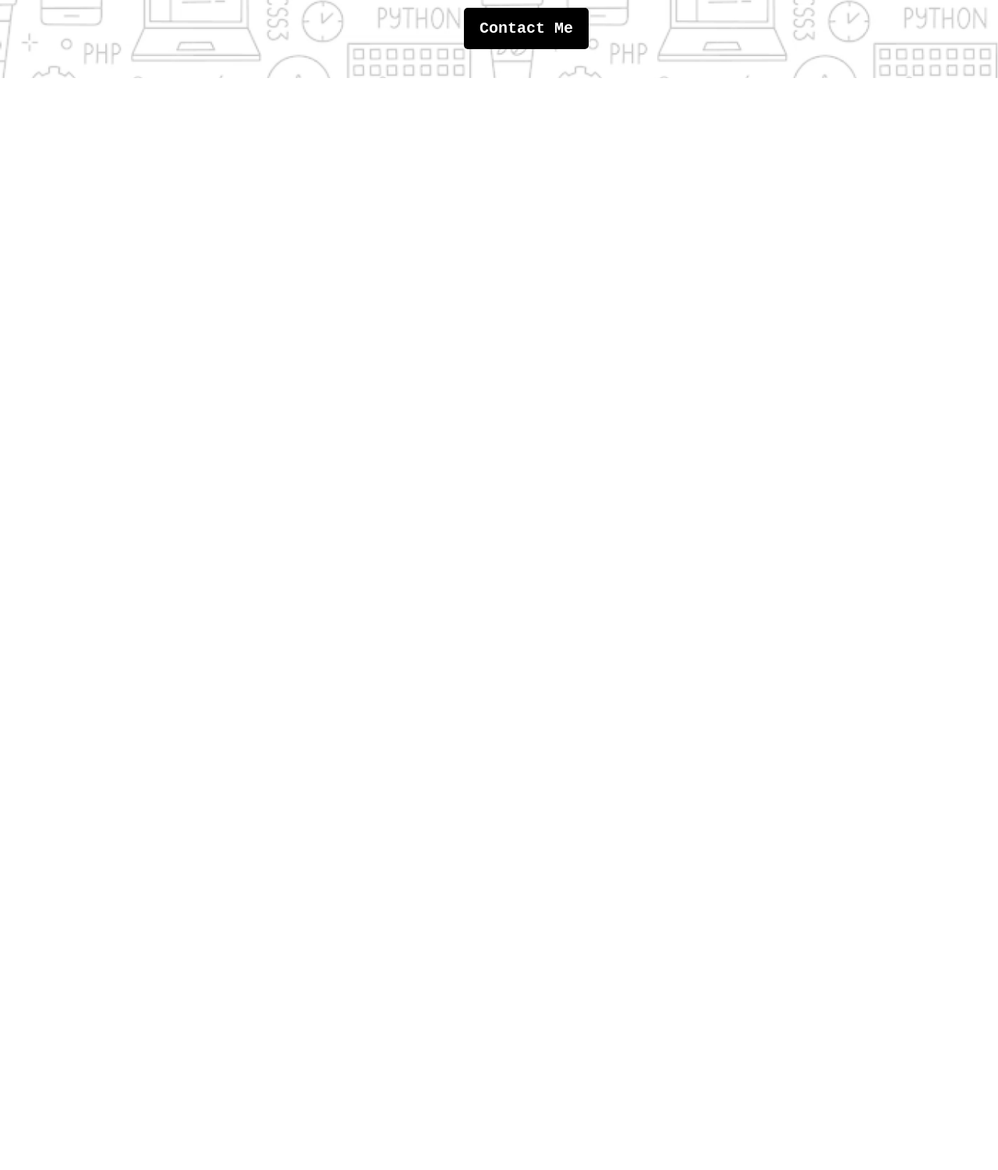
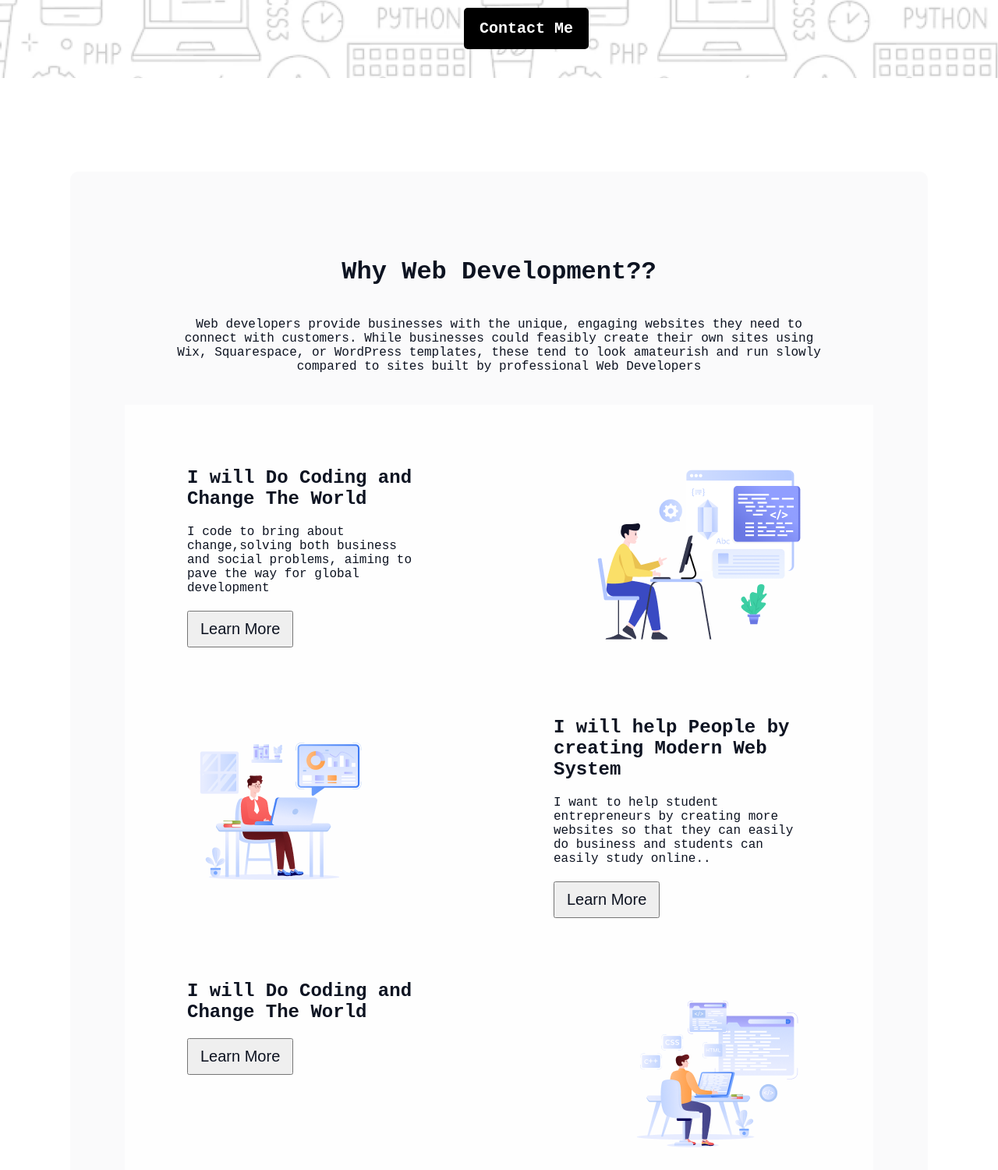
Before and after one commit to MdHasanAliGHUN/Assignment-1, a plain HTML site: page index.html in a window 1280 px wide. Shown: the part 500-2000 px from the top of the page at 78% size. Before the commit the page ends 800 px from the top, so only its background shows below. Drawn offline with Linux system fonts and the light colour scheme; a web font is replaced by a local one.

Commit message:
Added Main Section

```diff
--- a/CSS/css.css
+++ b/CSS/css.css
@@ -54,3 +54,101 @@
     padding: 15px 20px;
     margin-bottom: 30px;
 }
+
+/* Web Development Section start from here */
+.web-development-container{
+    max-width: 1100px;
+    margin: 70 auto;
+    padding: 50px 60px;
+}
+.main-boxs{
+    border-radius: 10px;
+    background-color:#fafafb;
+    padding: 70px;
+}
+.top-box{
+    width: 850px;
+    margin: 40 auto;
+    text-align: center;
+}
+.top-box-title{
+    color: #0D1321;
+    font-size: 32px;
+    font-weight: 800;
+    margin-bottom: 40px;
+}
+.top-box-description{
+    font-size: 16px;
+    color: #0D1321;
+    margin-top: 20px;
+}
+.boxs{
+    padding:40px;
+    background-color:#fefefe;
+}
+.box{
+    display: flex;
+    gap: 150px;
+}
+.left-box{
+    padding: 40px;
+}
+.right-box{
+    padding: 40px;
+}
+.box-title{
+    font-size: 24px;
+    font-weight: bold;
+    color: #0D1321;
+    margin-bottom: 20px;
+}
+.box-description{
+    color: #0D1321;
+    font-size: 16px;
+    margin-bottom: 20px;
+}
+.box-btn{
+    color: #0D1321;
+    font-weight: 500;
+    font-size: 20px;
+    padding: 10px 15px;
+}
+
+/* INSPIRATION SECTION START FROM HERE */
+.inspiration-section{
+    max-width: 1100px;
+    margin: 70 auto;
+}
+.inspiration-container{
+    display: flex;
+    align-items: center;
+    gap: 30px;
+    flex-direction: column;
+}
+.inspiration-content-box{
+    text-align: center;
+    max-width: 800px;
+}
+.inspiration-title{
+    font-size: 32px;
+    font-weight: bolder;
+    color: #0D1321;
+}
+.inspiration-description{
+    font-size: 16px;
+    margin: 40px 0;
+    color: #0D1321;
+    text-align: justify;
+}
+.inspiraion-video{
+    text-align: center;
+    min-width: 800px;
+    background-color:#ffffff;
+    padding: 20px;
+    border-radius: 10px;
+}
+.video{
+    width: 100%;
+    border: none;
+    border-radius: 10px;
+}
--- a/index.html
+++ b/index.html
@@ -26,6 +26,68 @@
             </div>
         </section>
     </header>
+    <!-----------------Main Start from here--------------->
+    <main>
+        <!-------------------web-development-section start -------- -->
+        <section class="web-development-section">
+            <div class="web-development-container">
+                <div class="main-boxs">
+                    <div class="top-box">
+                        <h1 class="top-box-title font-style">Why Web Development??</h1>
+                        <p class="top-box-description font-style">Web developers provide businesses with the unique, engaging websites they need to connect with customers. While businesses could feasibly create their own sites using Wix, Squarespace, or WordPress templates, these tend to look amateurish and run slowly compared to sites built by professional Web Developers</p>
+                    </div>
+                    <div class="boxs">
+                        <div class="box">
+                            <div class="left-box">
+                                <h2 class="box-title font-style">I will Do Coding and Change The World</h2>
+                                <p class="box-description font-style">I code to bring about change,solving both business and social problems, aiming to pave the way for global development</p>
+                                <button class="box-btn">Learn More</button>
+                            </div>
+                            <div class="right-box">
+                                <img src="assets/Layer_1.png" alt="">
+                            </div>
+                        </div>
+                        <div class="box">
+                            <div class="left-box">
+                                <img src="assets/Group 3.png" alt="">
+                            </div>
+                            <div class="right-box">
+                                <h2 class="box-title font-style">I will help People by creating Modern Web System</h2>
+                                <p class="box-description font-style">I want to help student entrepreneurs by creating more websites so that they can easily do business and students can easily study online..</p>
+                                <button class="box-btn">Learn More</button>
+                            </div>
+                        </div>
+                        <div class="box">
+                            <div class="left-box">
+                                <h2 class="box-title font-style">I will Do Coding and Change The World</h2>
+                                <p class="box-description font-style"></p>
+                                <button class="box-btn">Learn More</button>
+                            </div>
+                            <div class="right-box">
+                                <img src="assets/Group 4.png" alt="">
+                            </div>
+                        </div>
+                    </div>
+                </div>
+            </div>
+        </section>
+        <!-----------------Inspiration section strt----------------->
+        <section class="inspiration-section">
+            <div class="inspiration-container">
+                <div class="inspiration-content-box">
+                    <h1 class="inspiration-title font-style">My Inspiration</h1>
+                    <p class="inspiration-description font-style">Jhankar Mahmud Bhai is my biggest inspiration. As a successful web developer and a renowned educator, he has helped many people start their journey in web development with his knowledge and experience. His simple, engaging teaching style and online courses have made it easy for me to understand complex web development concepts. Each of his educational resources has motivated me to learn new things and improve my skills. His work and vision have inspired me to pursue my goals with determination.</p>
+                </div>
+                <div class="inspiraion-video">
+                    <iframe class="video" width="420" height="315"
+                        src="https://www.youtube.com/embed/il_t1WVLNxk">
+                    </iframe>
+                </div>
+            </div>
+        </section>
+
+
+     </main>
 
 </body>
 </html>
```
